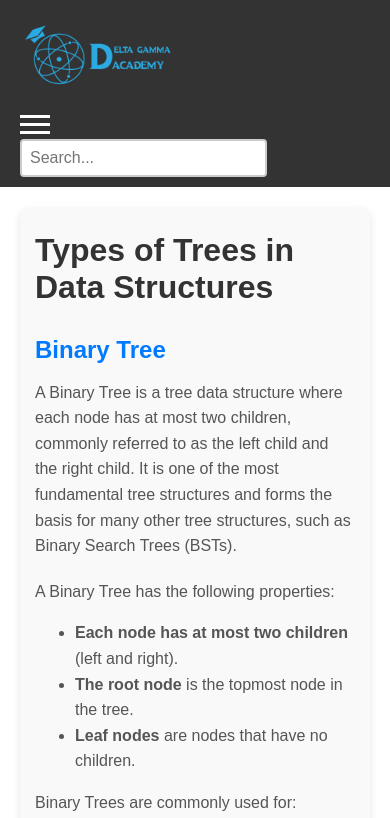
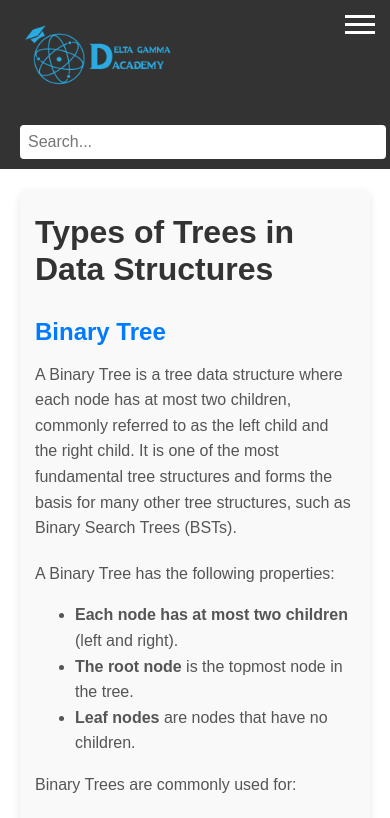
Before and after one commit to aarogya23/ViteReact, a React (Vite) app: page /tree in a window 390 px wide. Shown: the top 818 px of the page. Built offline with nearby package versions, Linux system fonts and the light colour scheme.

Commit message:
git push

```diff
--- a/src/component/style.css
+++ b/src/component/style.css
@@ -5,16 +5,20 @@
     align-items: center;
     padding: 10px 20px;
     background-color: #333;
+    position: relative;
   }
 
-  .logo img {
+  .logo-img {
     width: 150px;
+    height: auto;
   }
 
   .search input {
     padding: 8px;
     font-size: 16px;
     width: 200px;
+    border: none;
+    border-radius: 4px;
   }
 
   .nav-list {
@@ -59,9 +63,13 @@
       align-items: flex-start;
     }
 
+    .search {
+      width: 100%;
+      margin-top: 10px;
+    }
+
     .search input {
       width: 100%;
-      margin-top: 10px;
     }
 
     .nav-list {
@@ -69,6 +77,8 @@
       flex-direction: column;
       gap: 15px;
       width: 100%;
+      padding-left: 0;
+      margin-top: 20px;
     }
 
     .nav-list.open {
@@ -82,6 +92,13 @@
 
     .hamburger {
       display: flex;
+      position: absolute;
+      top: 15px;
+      right: 15px;
+    }
+
+    .logo-img {
+      width: 120px;
     }
   }
 
@@ -91,7 +108,7 @@
       font-size: 14px;
     }
 
-    .logo img {
-      width: 120px;
+    .logo-img {
+      width: 100px;
     }
   }
```
